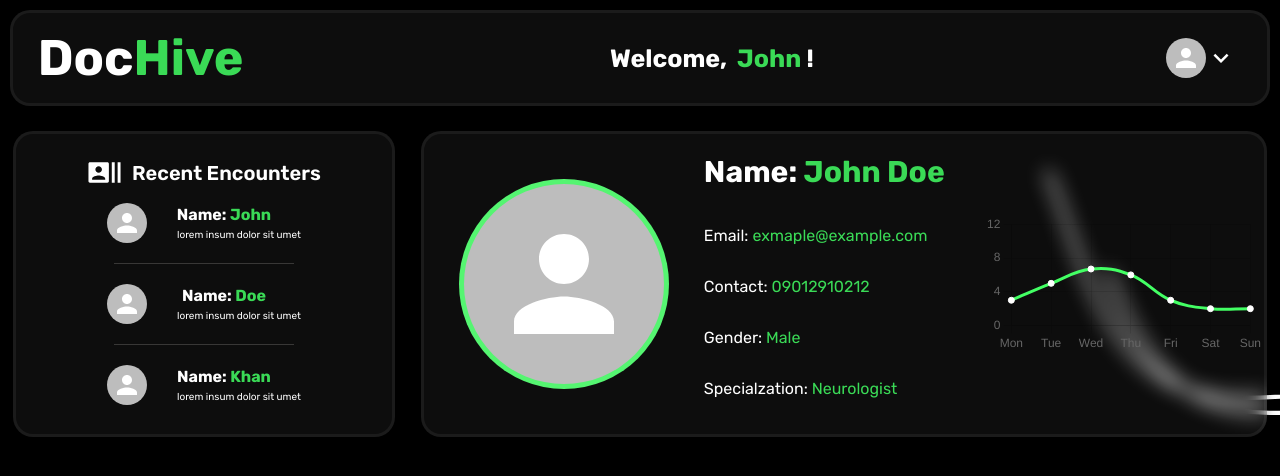
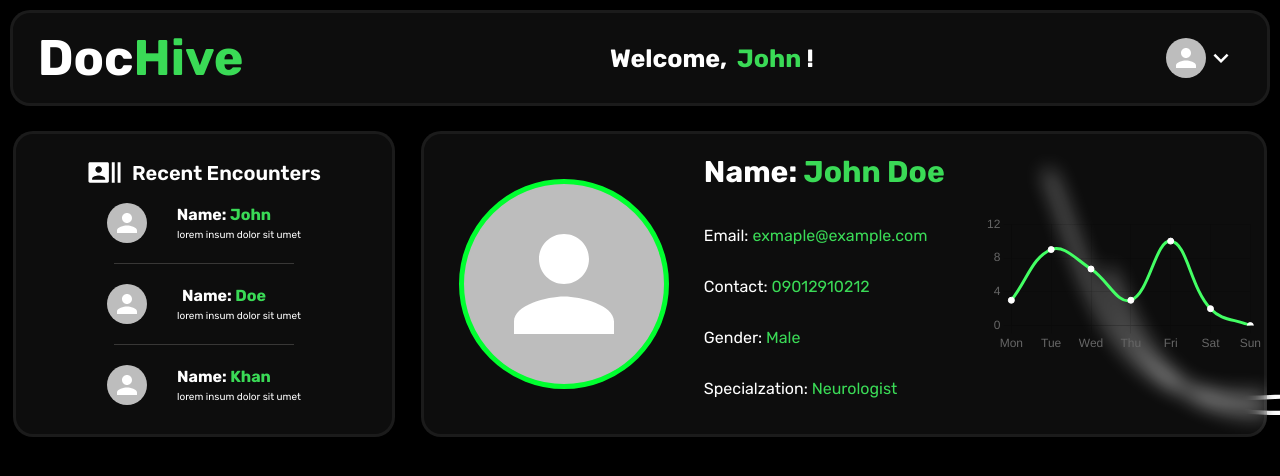
Before and after one commit to waleed2000x/DocHive, a React (Vite) app: page /dashboard in a window 1280 px wide. Shown: the top 476 px of the page. Built offline with nearby package versions, Linux system fonts and the light colour scheme.

Commit message:
Graph tension

```diff
--- a/src/components/dashboard/ActivityGraph.jsx
+++ b/src/components/dashboard/ActivityGraph.jsx
@@ -21,7 +21,7 @@ ChartJS.register(
             labels:['Mon', "Tue", "Wed", "Thu", "Fri", "Sat", "Sun"],
             datasets:[{
                 label:'Daily Time Use',
-                data:[3, 5, 6.7, 6, 3, 2, 2],
+                data:[3, 9, 6.7, 3, 10, 2, 0],
                 backgroundColor:'white',
                 borderColor:'#43ff64',
                 pointBorderColor:'white',
--- a/src/scss/global.css
+++ b/src/scss/global.css
@@ -572,7 +572,7 @@ body {
 .dashboard-parent .dashboard-center .row .profile-information .dashboard-avatar .dash-avatar {
   width: 200px;
   height: 200px;
-  border: 5px solid rgba(67, 255, 100, 0.8509803922);
+  border: 5px solid #00ff2f;
 }
 .dashboard-parent .dashboard-center .row .profile-information .dashboard-details {
   display: flex;
--- a/src/scss/global.scss
+++ b/src/scss/global.scss
@@ -536,7 +536,7 @@ body {
         .dash-avatar{
           width: 200px;
           height: 200px;
-          border: 5px solid $neon;
+          border: 5px solid #00ff2f;
         }
       }
       .dashboard-details{
```
Also changed, not shown: 1 other file (tests, documents, lock files or other folders).
